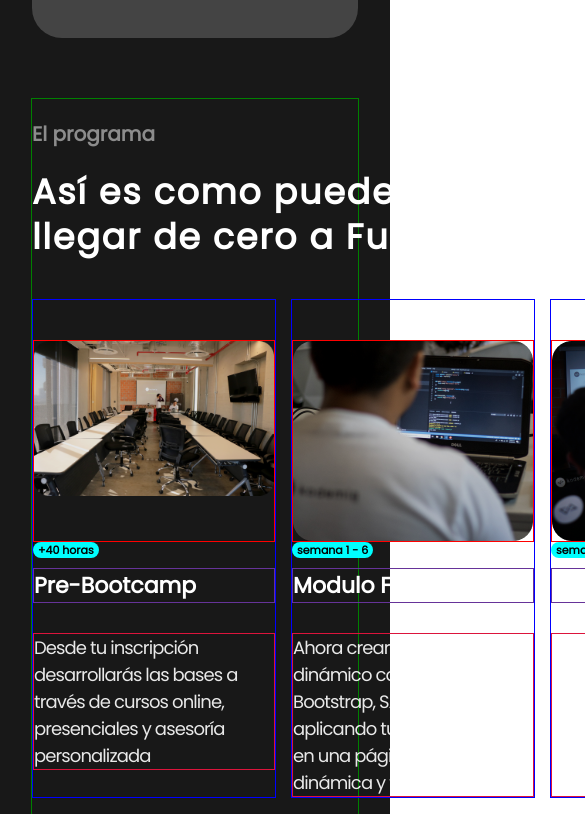
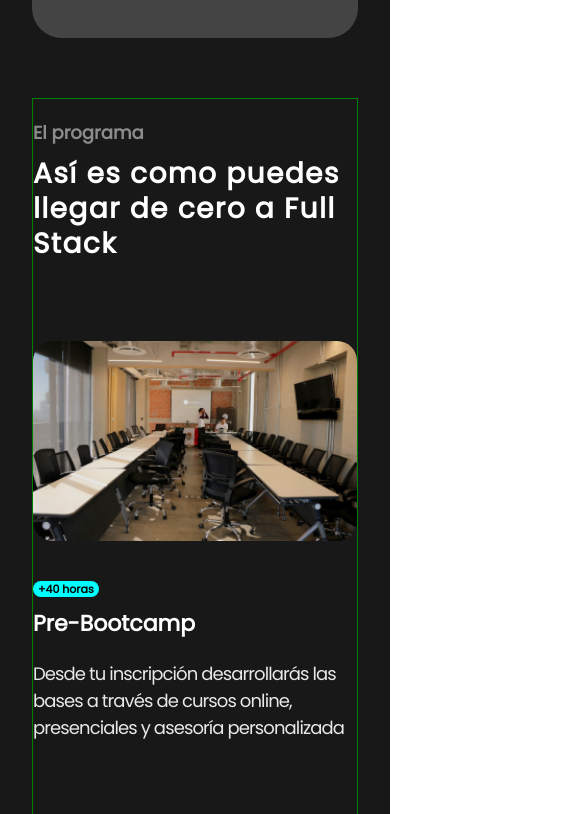
Before and after one commit to kodemia/bootcamps.kodemia.mx, a Next.js app: page /js-presential in a window 390 px wide. Shown: the part 2850-3664 px from the top of the page, 585 px wide, since content can reach past the window. Built offline with nearby package versions, Linux system fonts and the light colour scheme.

Commit message:
add responsive styles for Program, Modules and Module components

```diff
--- a/components/Module.jsx
+++ b/components/Module.jsx
@@ -2,14 +2,12 @@ export default function Module ({ image,  name, period, text }) {
 
   return (
     <div className='module'>
-      {/* <div className='container'> */}
       <div className='img-container'>
         <img className='image' src={image} alt='classroom'/>
       </div>
         <div className='period'>{period}</div>
         <div className='name'>{name}</div>
         <div className='text'>{text}</div>
-      {/* </div> */}
     </div>
   )
 }
--- a/components/Modules.jsx
+++ b/components/Modules.jsx
@@ -4,7 +4,6 @@ export default function Modules ({ modules }) {
 
   return (
     <div className='modules'>
-      {/* <div className='modules-container'> */}
         { modules.map((module, index) => {
           return (
             <Module
@@ -16,9 +15,7 @@ export default function Modules ({ modules }) {
             />
           )
         })
-
         }
-      {/* </div> */}
     </div>
   )
 }
--- a/styles/components/hero.scss
+++ b/styles/components/hero.scss
@@ -73,7 +73,7 @@
 
 				@include mobile {
 					flex-direction: column;
-    			width: 100%;
+    				width: 100%;
 				}
 
 				.apply {
--- a/styles/components/module.scss
+++ b/styles/components/module.scss
@@ -1,22 +1,23 @@
 .module {
-  border: 1px solid blue;
   padding-top: 40px;
 
-  // .container {
-  //   background-color: dodgerblue;
-  //   display: flex;
-  //   flex-direction: column;
   .img-container {
-      border: 1px solid red;
+    align-items: center;
+    display: flex;
+    flex: 1;
+    justify-content: center;
     height: 200px;
-      position: relative;
-      width: 240px; // TODO evaluar mejores alternativas
+    width: 100%;
 
     .image {
-        max-width: 100%; // TODO revisar comportamiento
-        position: absolute;
+      border-radius: 20px;
+      max-height: 100%;
+      height: 100%;
+      width: 100%;
+      object-fit: cover;
     }
   }
+
   .period {
     background-color: $cyan;
     border-radius: 10px;
@@ -24,24 +25,29 @@
     font-size: 11px;
     font-weight: 700;
     line-height: 16px;
+    margin-top: 40px;
     padding: 0 5px;
     width: fit-content;
   }
+
   .name {
-      border: 1px solid rebeccapurple;
     color: $white;
     font-size: 22px;
     font-weight: 600;
     margin-top: 10px;
   }
+
   .text {
-      border: 1px solid crimson;
     color: $white-lighter;
     font-size: 18px;
     font-weight: 500;
     letter-spacing: -0.05em;
+    letter-spacing: -0.9px;
     line-height: 27px;
     margin-top: 30px;
+
+    @include mobile {
+      margin-top: 20px;
     }
-  // }
   }
+}
--- a/styles/components/modules.scss
+++ b/styles/components/modules.scss
@@ -1,11 +1,14 @@
 .modules {
-  // .modules-container {
-  //   background-color: gold;
-
-  // }
-
     display: grid;
-    grid-gap: 15px;
+    grid-gap: 25px;
     grid-template-areas: 'module module module module';
     margin-top: 40px;
+
+    @include mobile {
+      grid-gap: 40px;
+      grid-template-areas: 'module'
+                            'module'
+                            'module'
+                            'module';
+    }
 }
--- a/styles/components/program.scss
+++ b/styles/components/program.scss
@@ -5,14 +5,6 @@
   padding: 0 32px;
 
   .container {
-    // border: 0.5px solid green;
-    // display: flex;
-    // flex-wrap: wrap;
-    // max-width: $max-page-width;
-    // padding: 40px 0;
-    // width: 100%;
-
-
     border: 1px solid green;
     display: grid;
     grid-template-areas:  'subtitle subtitle subtitle subtitle'
@@ -27,31 +19,28 @@
     .button { grid-area: button;}
     .modules { grid-area: modules;}
 
-    // .header-section {
-    //   background-color: mediumpurple;
-    //   display: grid;
-    //   // grid-gap: 10px;
-    //   grid-template-areas:  '.subtitle .button'
-    //   '.title .button';
-    //   width: 100%;
-
-    //   .button { grid-area: button; }
-    //   .subtitle { grid-area: subtitle; }
-    //   .title {grid-area: title; }
+    @include mobile {
+      grid-template-areas: 'subtitle'
+                            'title'
+                            'modules'
+                            'button';
+    }
 
       .subtitle {
-        background-color: red;
-        background-color: transparent;
         color: $gray-light;
         display: flex;
         justify-content: flex-start;
         font-size: 20px;
         font-weight: 600;
         line-height: 30px;
+
+        @include mobile {
+          font-size: 18px;
+          line-height: 27px;
+        }
       }
+
       .title {
-        background-color: midnightblue;
-        background-color: transparent;
         color: $white;
         font-size: 35px;
         font-weight: 600;
@@ -59,17 +48,29 @@
         line-height: 45px;
         margin-top: 20px;
         max-width: 500px;
+
+        @include  mobile {
+          font-size: 28px;
+          line-height: 35px;
+          margin-top: 10px;
+        }
       }
+
+
       .button {
-        background-color: purple;
-        background-color: transparent;
         display: flex;
         align-items: center;
         justify-content: flex-end;
+
+        @include mobile {
+          margin-top: 40px;
+          justify-content: center;
+          width: 100%;
+        }
       }
+
       .brochure {
         align-items: center;
-        background-color: olive;
         background-color: $gray-medium;
         border-radius: 15px;
         color: $white;
@@ -79,7 +80,14 @@
         justify-content: center;
         padding: 10px 13px;
         width: fit-content;
+
+        @include mobile {
+          padding: 8px 23px;
+          // width: 100%;
+        }
+
       }
+
       .is-desktop {
         display: flex;
 
@@ -97,20 +105,11 @@
 
         @include mobile {
           display: flex;
-          // margin: 30px auto;
         }
+
         .icon {
           margin-right: 7px;
         }
       }
-
-    // }
-
-    // .modules-section {
-    //   background-color: lightskyblue;
-      // display: grid;
-      // grid-template-columns: auto auto auto auto;
-      // grid-template-rows: auto;
-    // }
   }
 }
```
Also changed, not shown: components/Program.jsx (+0 -30 lines). Lines whose indentation alone changed are shown as unchanged.
